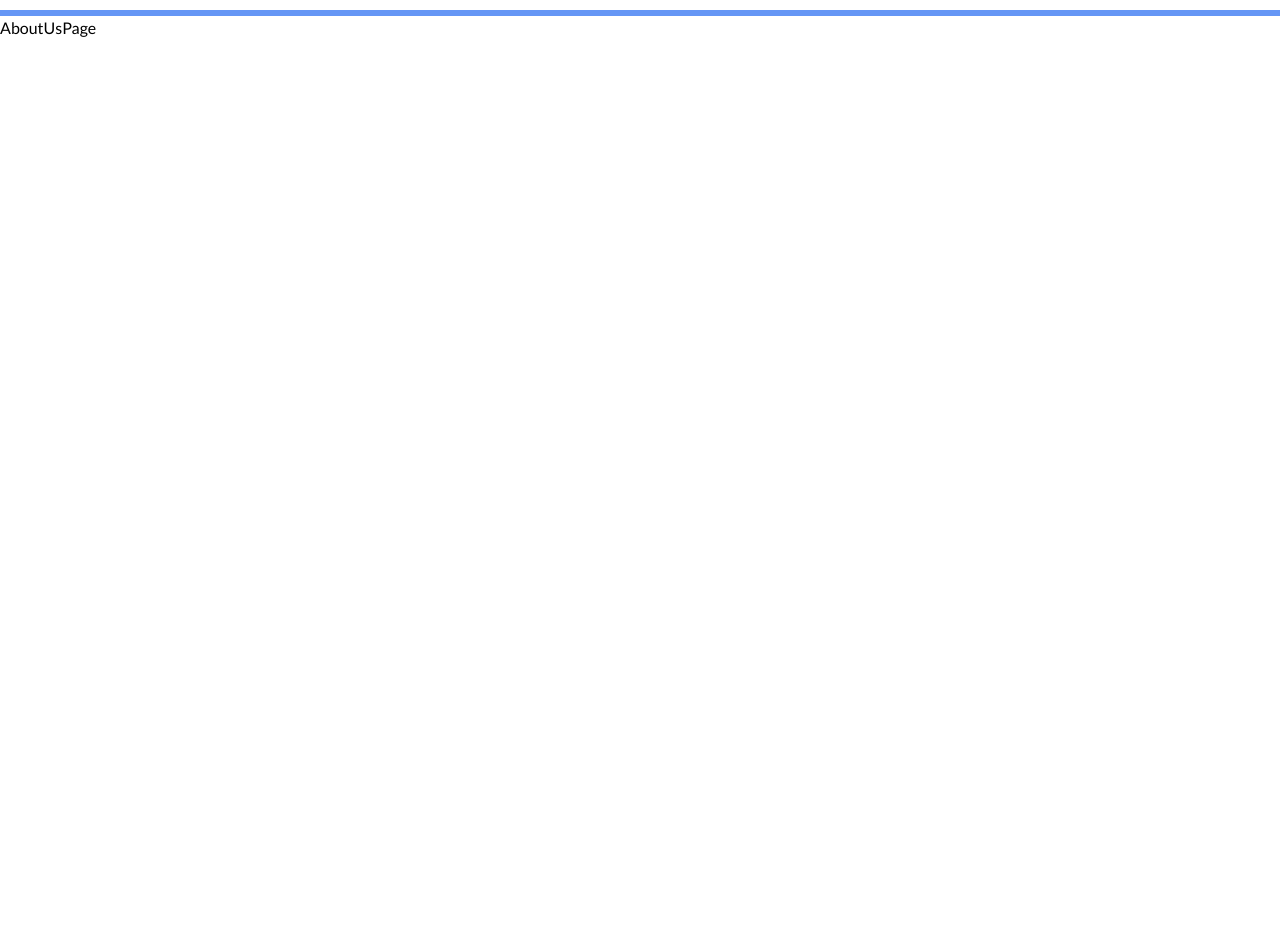
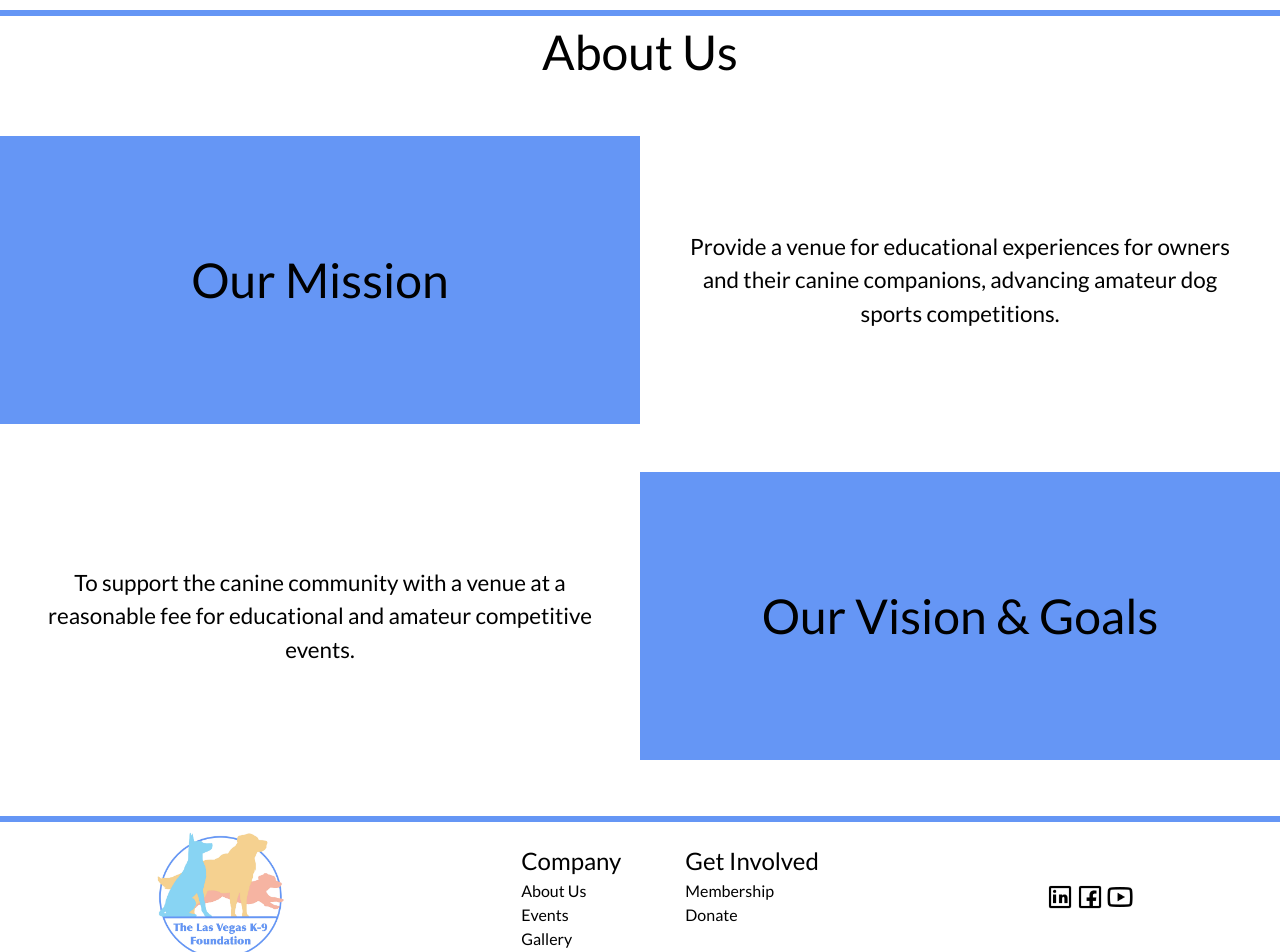
Before and after one commit to keanu-a/the-lvk9f, a React (Vite) app in the folder client/: page /about-us in a window 1280 px wide. Shown: the part 140-1092 px from the top of the page. Before the commit the page ends 800 px from the top, so only its background shows below. Built offline with nearby package versions, Linux system fonts and the light colour scheme.

Commit message:
Added footer to pages

```diff
--- a/client/src/components/Footer.tsx
+++ b/client/src/components/Footer.tsx
@@ -34,7 +34,7 @@ const getInvolvedLinks: navText[] = [
 
 export default function Footer() {
   return (
-    <footer className="max-w-7xl h-[18rem] flex flex-col justify-between mx-auto mt-4">
+    <footer className="max-w-7xl h-[18rem] flex flex-col justify-between mx-auto border-t-[6px] border-main-blue">
       <div className="flex justify-around px-8 items-center">
         <Link to="/">
           <img src={logo} width={150} alt="The Las Vegas K-9 Foundation logo" />
--- a/client/src/pages/AboutUsPage/AboutUsPage.tsx
+++ b/client/src/pages/AboutUsPage/AboutUsPage.tsx
@@ -1,3 +1,36 @@
+import Footer from "../../components/Footer";
+
 export default function AboutUsPage() {
-  return <div>AboutUsPage</div>;
+  return (
+    <main>
+      <div className="h-screen flex flex-col items-center">
+        <h2 className="mb-12">About Us</h2>
+
+        <div className="flex flex-col gap-12 w-full">
+          <section className="h-[18rem] flex w-full">
+            <h2 className="w-1/2 text-center bg-main-blue flex justify-center items-center">
+              Our Mission
+            </h2>
+
+            <p className="w-1/2 text-center flex justify-center items-center p-8">
+              Provide a venue for educational experiences for owners and their
+              canine companions, advancing amateur dog sports competitions.
+            </p>
+          </section>
+
+          <section className="h-[18rem] flex w-full">
+            <p className="w-1/2 text-center flex justify-center items-center p-8">
+              To support the canine community with a venue at a reasonable fee
+              for educational and amateur competitive events.
+            </p>
+            <h2 className="w-1/2 text-center bg-main-blue flex justify-center items-center">
+              Our Vision & Goals
+            </h2>
+          </section>
+        </div>
+      </div>
+
+      <Footer />
+    </main>
+  );
 }
--- a/client/src/pages/DonatePage/DonatePage.tsx
+++ b/client/src/pages/DonatePage/DonatePage.tsx
@@ -1,9 +1,15 @@
+import Footer from "../../components/Footer";
+
 export default function DonatePage() {
   return (
     <main>
-      <h2>Donate</h2>
+      <div className="h-screen flex flex-col items-center">
+        <h2>Donate</h2>
 
-      <p>Coming Soon</p>
+        <p>Coming Soon</p>
+      </div>
+
+      <Footer />
     </main>
   );
 }
--- a/client/src/pages/EventsPage/EventsPage.tsx
+++ b/client/src/pages/EventsPage/EventsPage.tsx
@@ -1,9 +1,15 @@
+import Footer from "../../components/Footer";
+
 export default function EventsPage() {
   return (
     <main>
-      <h2>Events</h2>
+      <div className="h-screen flex flex-col items-center">
+        <h2>Events</h2>
 
-      <p>Coming Soon</p>
+        <p>Coming Soon</p>
+      </div>
+
+      <Footer />
     </main>
   );
 }
--- a/client/src/pages/GalleryPage/GalleryPage.tsx
+++ b/client/src/pages/GalleryPage/GalleryPage.tsx
@@ -1,9 +1,15 @@
+import Footer from "../../components/Footer";
+
 export default function GalleryPage() {
   return (
     <main>
-      <h2>Gallery</h2>
+      <div className="h-screen flex flex-col items-center">
+        <h2>Gallery</h2>
 
-      <p>Coming Soon</p>
+        <p>Coming Soon</p>
+      </div>
+
+      <Footer />
     </main>
   );
 }
--- a/client/src/pages/MembershipPage/MembershipPage.tsx
+++ b/client/src/pages/MembershipPage/MembershipPage.tsx
@@ -1,9 +1,15 @@
+import Footer from "../../components/Footer";
+
 export default function MembershipPage() {
   return (
     <main>
-      <h2>Membership</h2>
+      <div className="h-screen flex flex-col items-center">
+        <h2>Membership</h2>
 
-      <p>Coming Soon</p>
+        <p>Coming Soon</p>
+      </div>
+
+      <Footer />
     </main>
   );
 }
```
